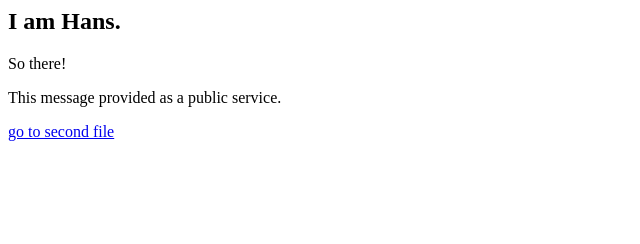
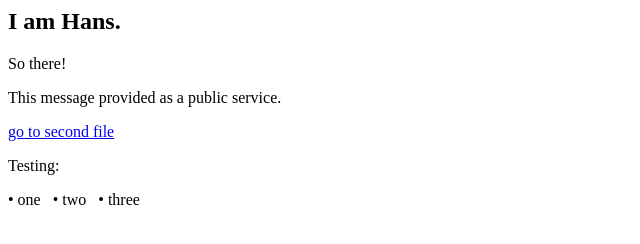
Before and after one commit to HansLachman/hanslachman.github.io, a plain HTML site: page index.html in a window 1280 px wide. Shown: the whole page, without its empty margins (0-640 px from the left). Drawn offline with Linux system fonts and the light colour scheme.

Commit message:
Update index.html

```diff
--- a/index.html
+++ b/index.html
@@ -5,3 +5,6 @@ So there!
 This message provided as a public service.
 <p>
 <a href=hans.html>go to second file</a>
+  <p>
+    Testing:<p>
+      &bull;&nbsp;one&nbsp;&nbsp;&nbsp;&bull;&nbsp;two&nbsp;&nbsp;&nbsp;&bull;&nbsp;three
```
